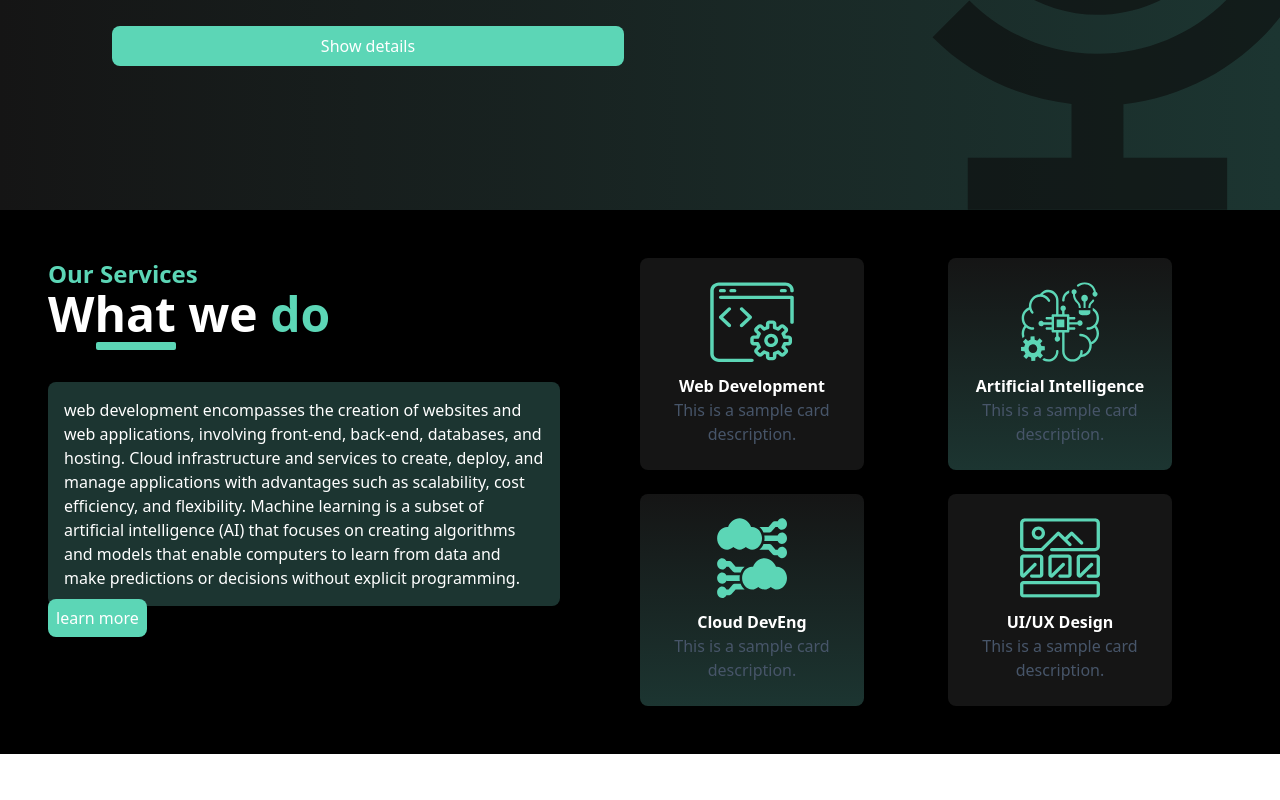
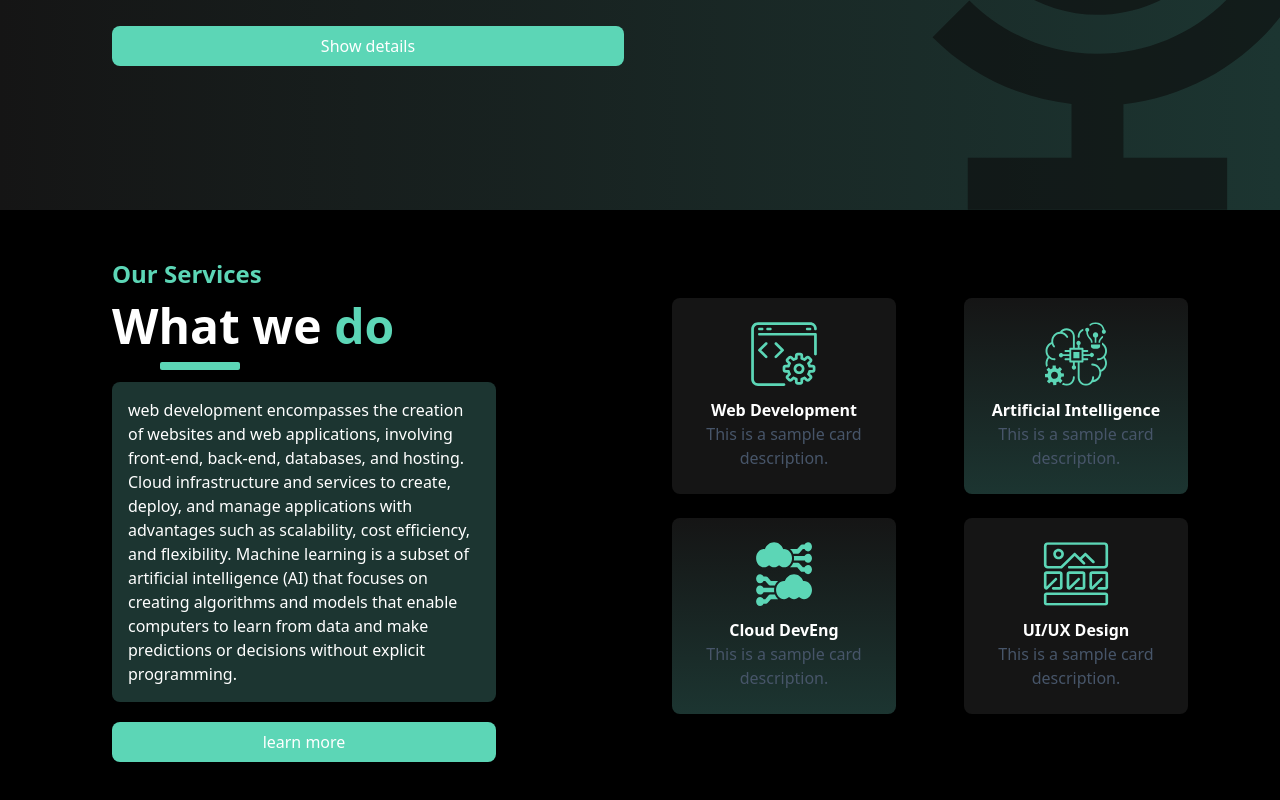
Before and after one commit to sky2626/Joetib-semades, a React (Vite) app: page / in a window 1280 px wide. Shown: the part 358-1158 px from the top of the page. Before the commit the page ends 1112 px from the top, so only its background shows below. Built offline with nearby package versions, Linux system fonts and the light colour scheme; a web font is replaced by a local one.

Commit message:
our sercies update

```diff
--- a/src/component/Home.jsx
+++ b/src/component/Home.jsx
@@ -37,14 +37,14 @@ export default function Home(){
                     className='bg-pro-300 mt-0 p-4 text-white rounded-lg md:w-120 '>
                         Tackling a wide range of global issues is our main core focus. Education,Bussiness, Human Rights, Poverty Alleviation, Global Connectivity, and health fall in our scope.</p>}
                 </div>
-                <img className="hidden md:block md:pl-64 md:h-120 md:pt-2" src="./src/assets/globe.svg" alt="svg of globe" />
+                <img className="hidden md:block max-w-full md:pl-64 md:h-120 md:pt-2" src="./src/assets/globe.svg" alt="svg of globe" />
             </div>
 
            {/*  our services */}
             <div
-            className='bg-black flex p-12 flex-col md:flex-row'>
+            className='bg-black flex p-12 md:pl-28 flex-col md:flex-row'>
                 <div
-                className="md:w-1/2 flex-col">
+                className="md:w-1/2 flex-col flex gap-3">
                     <h2
                     className='text-pro-100 font-semibold text-center md:text-start text-2xl'>
                         Our Services
@@ -53,8 +53,8 @@ export default function Home(){
                     className='text-white font-semibold text-center md:text-start text-5xl '>
                         What we <span className='text-pro-100'>do</span>
                     </h1>
-                    <div className='bg-pro-100 rounded-sm h-2 w-20 ml-12 mt-1'></div>
-                    <p className='bg-pro-300 mt-8 p-4 text-white rounded-lg md:w-120 '>
+                    <div className='bg-pro-100 rounded-sm h-2 w-20 ml-12'></div>
+                    <p className='bg-pro-300 p-4 text-white rounded-lg md:w-96 '>
                         web development encompasses the creation of websites and web applications, involving front-end, back-end, databases, and hosting.
                         Cloud infrastructure and services to create, deploy, and manage applications with advantages such as scalability, cost efficiency,
                         and flexibility. Machine learning is a subset of artificial intelligence (AI) that focuses on creating algorithms and models that
@@ -62,13 +62,13 @@ export default function Home(){
                     </p>
                     <Link
                     to='/services'
-                    className='bg-pro-100 text-white p-2 rounded-lg mt-2 text-center '>
+                    className='bg-pro-100 text-white p-2 rounded-lg mt-2 text-center md:w-96'>
                         learn more
                     </Link>
                 </div>
 
                 <div
-                className="md:w-1/2 ">
+                className="md:w-1/2 mt-10">
                     <div
                     className="grid gap-6 grid-cols-1 md:grid-cols-2 ">
                         <div className="bg-pro-200 w-62 md:w-56 rounded-lg">
--- a/src/component/miniComp/card.jsx
+++ b/src/component/miniComp/card.jsx
@@ -4,7 +4,7 @@ import React from 'react';
 const Card = ({ imageSrc, title, description }) => {
   return (
     <div className='flex flex-col p-6 items-center justify-center'>
-      <img className='h-32 md:h-20' src={imageSrc} alt={title} />
+      <img className='h-32 md:h-16' src={imageSrc} alt={title} />
       <div className="pt-3">
         <h2 className='text-white text-center font-bold'>{title}</h2>
         <p className='text-slate-600 text-center'>{description}</p>
```
